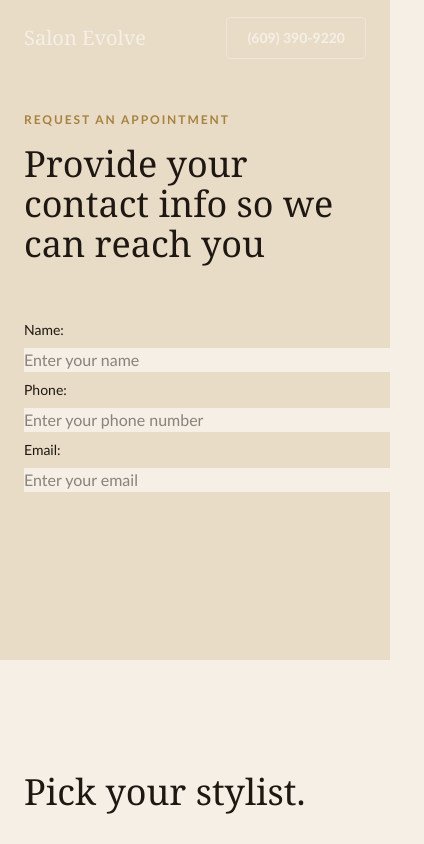
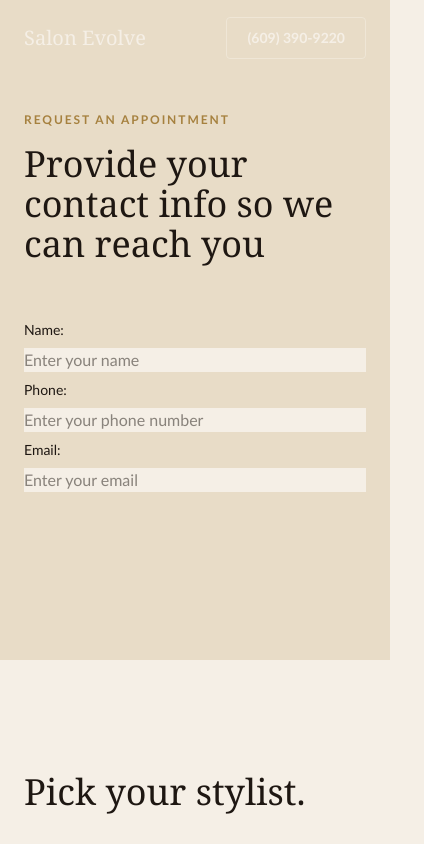
Before and after one commit to nick92461/salon-evolve, a Next.js app: page /booking in a window 390 px wide. Shown: the top 844 px of the page, 424 px wide, since content can reach past the window. Built offline with nearby package versions, Linux system fonts and the light colour scheme.

Commit message:
adjust input fields on booking page to fix mobile viewing bugs

```diff
--- a/src/components/booking/Info.tsx
+++ b/src/components/booking/Info.tsx
@@ -48,7 +48,7 @@ export default function Info({ name, setName, email, setEmail, phone, setPhone }
                     </label>
                     <input
                         id="name"
-                        className="bg-parchment w-[400px]"
+                        className="bg-parchment w-full max-w-[400px]"
                         type="text"
                         autoComplete="name"
                         value={name}
@@ -61,7 +61,7 @@ export default function Info({ name, setName, email, setEmail, phone, setPhone }
                     </label>
                     <input
                         id="phone"
-                        className="bg-parchment w-[400px]"
+                        className="bg-parchment w-full max-w-[400px]"
                         type="tel"
                         value={phone}
                         onChange={(e) => setPhone(e.target.value)}
@@ -73,7 +73,7 @@ export default function Info({ name, setName, email, setEmail, phone, setPhone }
                     </label>
                     <input
                         id="email"
-                        className="bg-parchment w-[400px]"
+                        className="bg-parchment w-full max-w-[400px]"
                         type="email"
                         autoComplete="email"
                         value={email}
```
